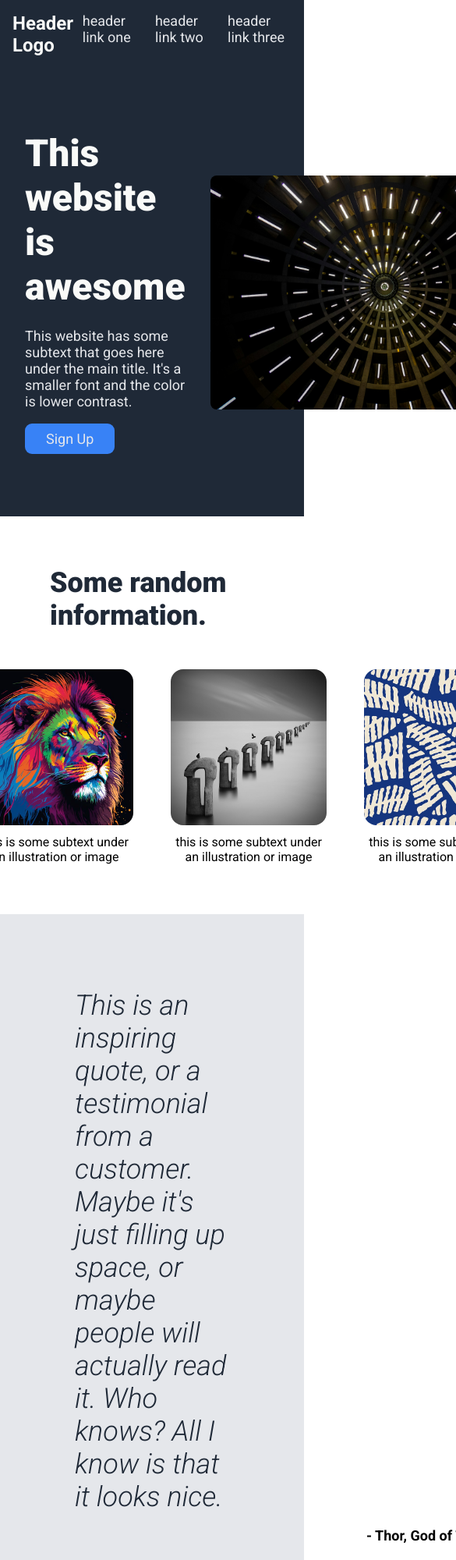
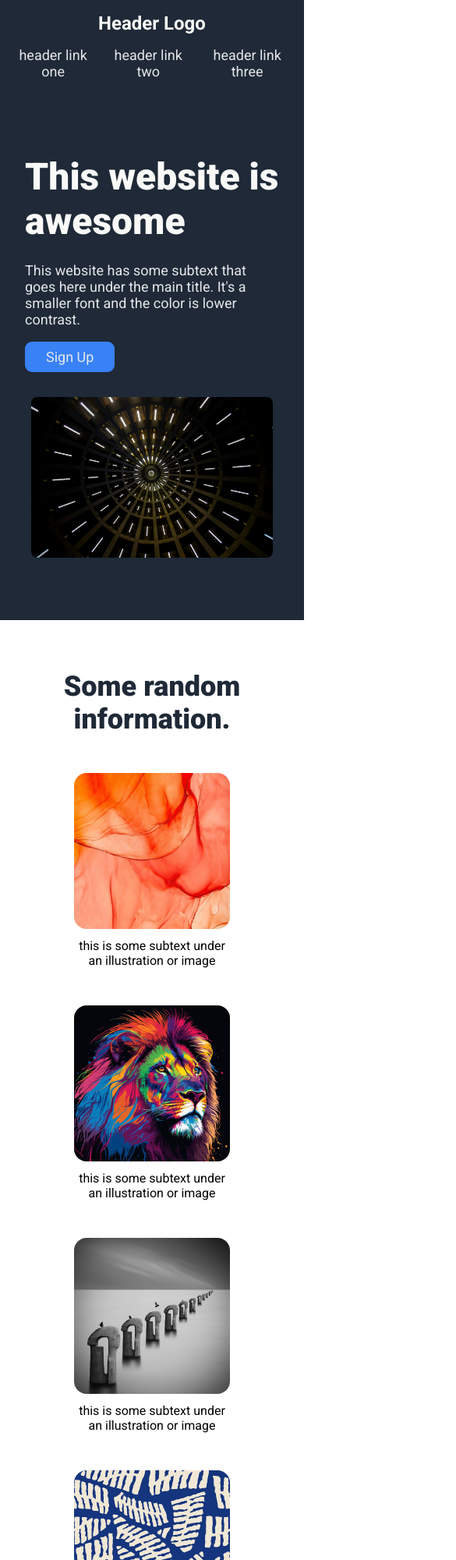
Before and after one commit to tangerineArc/landing-page, a plain HTML site: page index.html in a window 390 px wide. Shown: the top 2000 px of the page at 78% size, 585 px wide, since content can reach past the window. Drawn offline with Linux system fonts and the light colour scheme.

Commit message:
fix: make the webpage responsive to different screen sizes

```diff
--- a/index.html
+++ b/index.html
@@ -14,9 +14,9 @@
     <nav class="navbar">
         <div class="header-logo">Header Logo</div>
         <ul>
-            <li>header link one</li>
-            <li>header link two</li>
-            <li>header link three</li>
+            <li><a href="#">header link one</a></li>
+            <li><a href="#">header link two</a></li>
+            <li><a href="#">header link three</a></li>
         </ul>
     </nav>
     <section class="header">
@@ -54,7 +54,7 @@
         <p class="review-text">
             This is an inspiring quote, or a testimonial from a customer. Maybe it's just filling up space, or maybe people will actually read it. Who knows? All I know is that it looks nice.
         </p>
-        <p class="review-author">- Thor, God of Thunder</p>
+        <p class="review-author">~ Thor, God of Thunder</p>
     </section>
     <section class="signup-ad">
         <div class="signup-banner">
--- a/style.css
+++ b/style.css
@@ -13,7 +13,9 @@
     padding: 1em;
 
     display: flex;
+    flex-wrap: wrap;
     justify-content: space-around;
+    gap: 1em;
 }
 
 .header-logo {
@@ -26,10 +28,15 @@
     list-style-type: none;
 
     font-size: 18px;
-    color: #E5E7EB;
+    text-align: center;
 
     display: flex;
     gap: 1em;
+}
+
+.navbar ul a {
+    text-decoration: none;
+    color: #E5E7EB;
 }
 
 .header {
@@ -37,6 +44,7 @@
     padding: 5em 2em;
 
     display: flex;
+    flex-wrap: wrap;
     justify-content: space-evenly;
     align-items: center;
     gap: 2em;
@@ -73,6 +81,7 @@
 
 .header img {
     border-radius: 0.5em;
+    max-width: 95%;
 }
 
 .content {
@@ -81,17 +90,19 @@
     align-items: center;
     gap: 3em;
 
-    padding: 4em;
+    padding: 4em 2em;
 }
 
 .content-heading {
     font-size: 36px;
     font-weight: 900;
     color: #1F2937;
+    text-align: center;
 }
 
 .content-panels {
     display: flex;
+    flex-wrap: wrap;
     justify-content: center;
     gap: 3em;
 }
@@ -108,7 +119,7 @@
 
 .review-section {
     background-color: #E5E7EB;
-    padding: 6em;
+    padding: 6em 2.5em;
 
     display: flex;
     flex-direction: column;
@@ -132,29 +143,33 @@
 
     margin-right: 2em;
     margin-top: 1em;
-    width: 950px;
 }
 
 .signup-ad {
     display: flex;
+    justify-content: center;
 
-    padding: 6em 15em;
+    padding: 6em 3em;
 }
 
 .signup-banner {
     background-color: #3882F6;
     border-radius: 0.5em;
     padding: 2em;
+    max-width: 1000px;
 
     display: flex;
+    flex-wrap: wrap;
     flex-grow: 1;
     justify-content: space-around;
     align-items: center;
+    gap: 1em;
 }
 
 .signup-ad-header {
     font-size: 24px;
     color: #F9FAF8;
+    margin-bottom: 5px;
 }
 
 .signup-ad-text {
@@ -177,7 +192,7 @@ footer {
     justify-content: center;
     align-items: center;
 
-    padding: 3em;
+    padding: 3em 1em;
     background-color: #1F2937;
 
     font-size: 18px;
```
